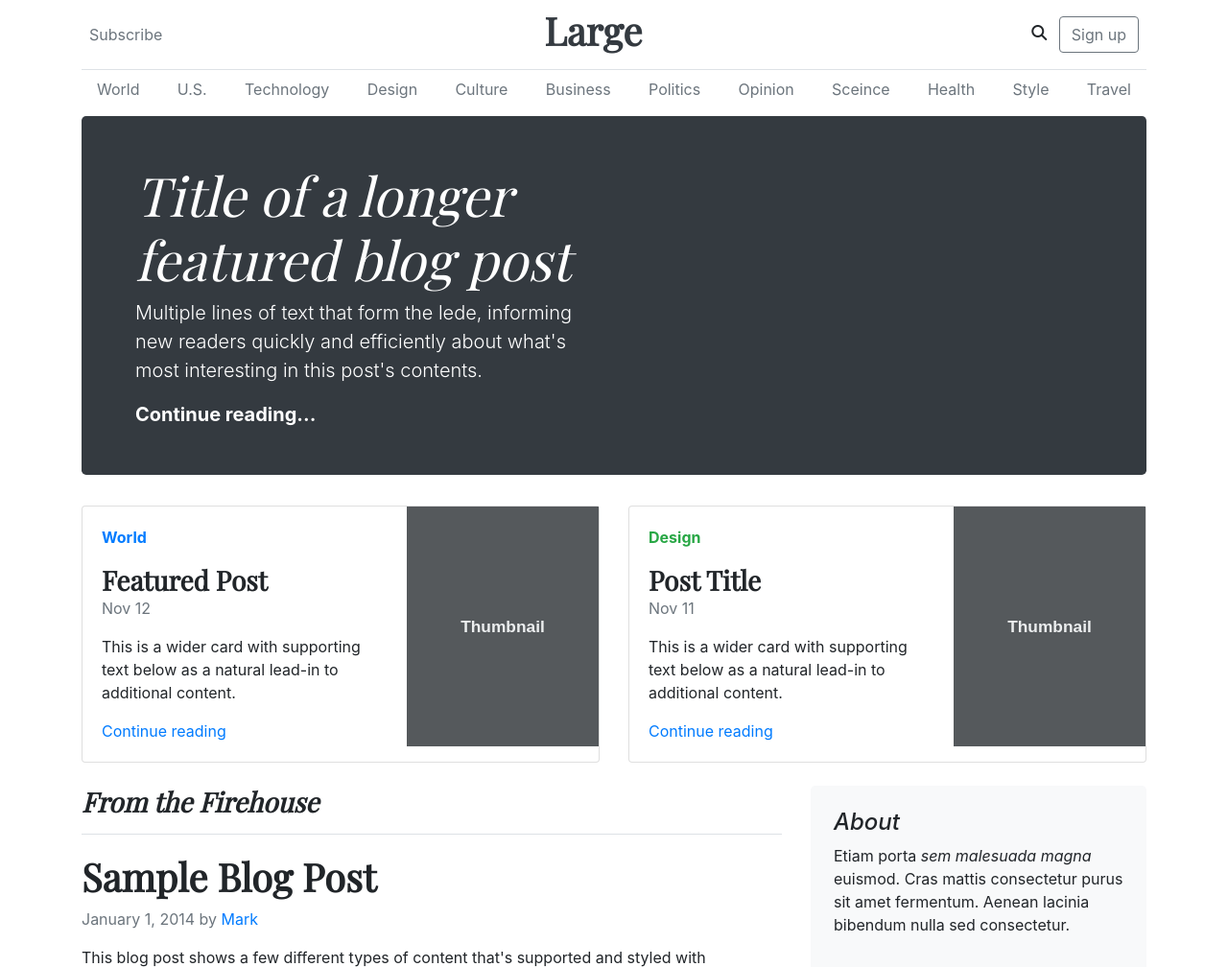
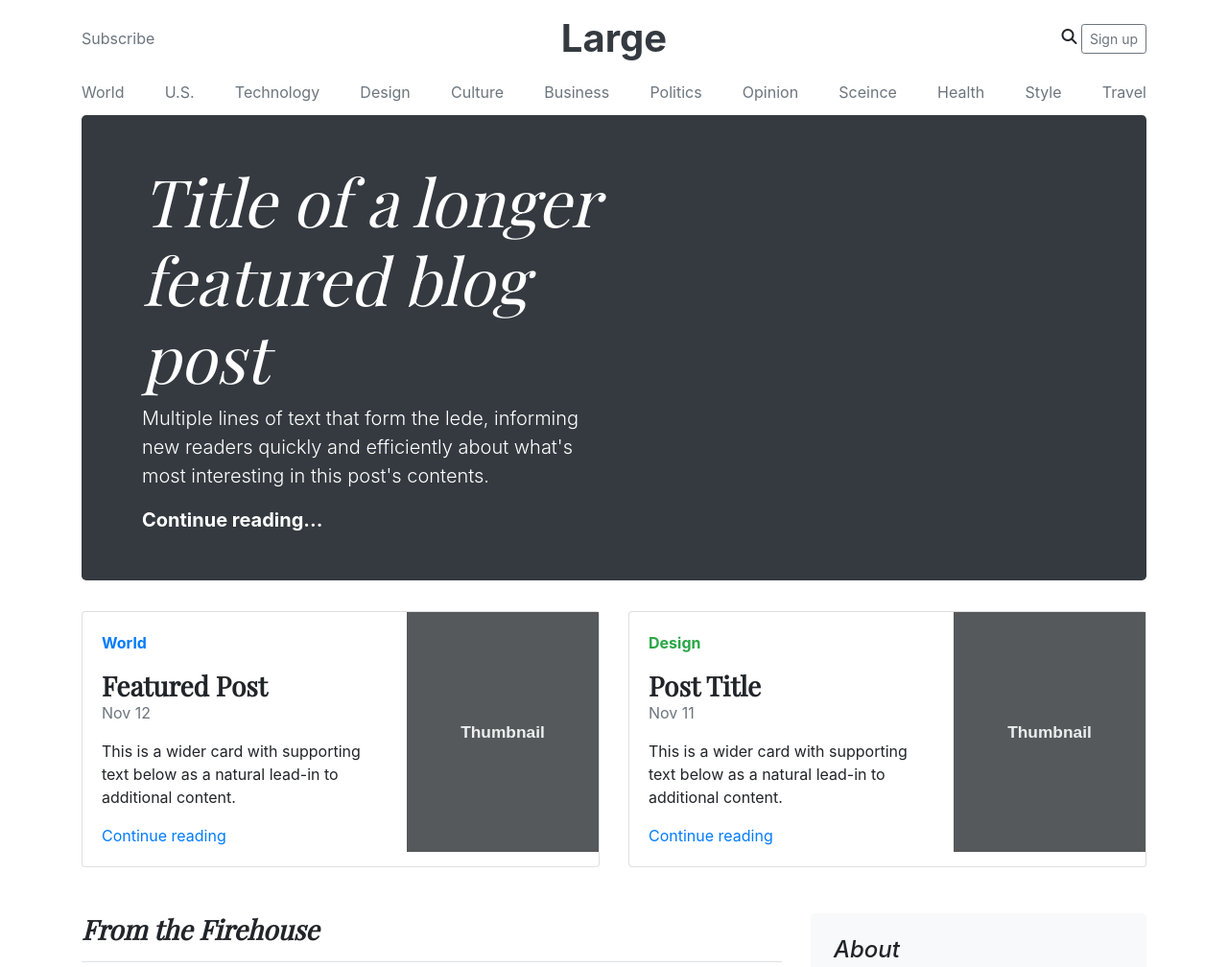
Before and after one commit to meta-charul-singhvi/GETA2021, a plain HTML site: page index.html in a window 1280 px wide. Shown: the top 1008 px of the page at 96% size. Drawn offline with nearby package versions, Linux system fonts and the light colour scheme.

Commit message:
Bootstrap

```diff
--- a/index.html
+++ b/index.html
@@ -19,17 +19,24 @@
     <body>
         <div class="container">
             <!--Header section-->
-            <header class="d-flex justify-content-between align-items-center p-2 border-bottom">
-                <a href="" class="text-muted">Subscribe</a>
-                <h1><a href="" class="text-dark font-weight-bold h1">Large</a></h1>
-                <div>
-                    <i class="fas fa-search p-2"></i>
-                    <button class="btn btn-outline-secondary">Sign up</button>
+            <header class="blog-header py-3">
+                <div class="row flex-nowrap justify-content-between align-items-center">
+                    <div class="col-4 text-dark">
+                        <a href=""  class="text-muted">Subscribe</a>
+                    </div>
+                    <div class="col-4 text-center">
+                        <a href="" class="text-dark font-weight-bold h1">Large</a>
+                    </div>
+                    <div class="col-4 text-right">
+                        <i class="fas fa-search"></i>
+                        <button class="btn btn-sm btn-outline-secondary">Sign up</button>
+                    </div>
                 </div>
             </header>
 
             <!--Navigation bar-->
-            <nav class="navbar">
+            <div class="nav-scroller py-1 mb-2">
+                <nav class="nav d-flex justify-content-between">
                     <a href="#" class="text-muted">World</a>
                     <a href="#" class="text-muted">U.S.</a>
                     <a href="#" class="text-muted">Technology</a>
@@ -43,12 +50,12 @@
                     <a href="#" class="text-muted">Style</a>
                     <a href="#" class="text-muted">Travel</a>
                 </nav>
+            </div>
 
             <!--Banner below the naivagtion bar-->
-            <div class="jumbotron mt-2 bg-dark text-white p-5">
-                <div class="row pl-2">
-                    <div class="col-6">
-                        <h1 class="display-4 font-italic">
+            <div class="jumbotron mt-2 bg-dark text-white p-md-5">
+                <div class="col-md-6">
+                    <h1 class="display-4 font-italic text-responsive">
                         Title of a longer featured blog post
                     </h1>
                     <p class="lead text-white">
@@ -57,11 +64,10 @@
                     <a href="#" class="lead text-white font-weight-bold">Continue reading...</a>
                 </div>
             </div>
-            </div>
 
             <!--Cards-->
             <div class="row">
-                <div class="col-6">
+                <div class="col-lg-6 col-12 mb-4">
                     <!--First card-->
                     <div class="card d-flex flex-row">
                         <div class="card-body">
@@ -71,13 +77,13 @@
                             <p>This is a wider card with supporting text below as a natural lead-in to additional content.</p>
                             <a href="#">Continue reading</a>
                         </div>
-                        <div>
+                        <div class="d-none d-xl-block text-white">
                             <img class="card-img-right width" src="thumbnail.svg">
                         </div>
                     </div>
                 </div>
-                <div class="col-6">
-                    <!--second card-->
+                <div class="col-lg-6 col-12">
+                    <!--Second card-->
                     <div class="card d-flex flex-row">
                         <div class="card-body">
                             <p class="font-weight-bold text-success">Design</p>
@@ -86,7 +92,7 @@
                             <p>This is a wider card with supporting text below as a natural lead-in to additional content.</p>
                             <a href="#" class="card-link ">Continue reading</a>
                         </div>
-                        <div>
+                        <div class="d-none d-xl-block">
                             <img class="card-img-right width" src="thumbnail.svg">
                         </div>
                     </div>
@@ -95,7 +101,7 @@
             </div>
 
             <div class="row pt-4">
-                <div class="col-8">
+                <div class="col-lg-8 col-12">
                     <h3 class="border-bottom font-italic font-weight-bold pb-3">From the Firehouse</h3>
 
                     <!--First blog post Contents-->
@@ -162,7 +168,7 @@
                         <p>Donec ullamcorper nulla non metus auctor fringilla. Nulla vitae elit libero, a pharetra augue.</p>
                     </div>
 
-                <div class="mt-4 pt-4 pb-4 mb-3 ">
+                    <div class="mt-4 pt-4 pb-4 mb-3">
                         <button class="btn badge-pill text-primary border border-primary">Older</button>
                         <button class="btn badge-pill text-muted border border-muted">Newer</button>
                     </div>
@@ -171,7 +177,7 @@
                 </div>
 
                 <!--Aside section-->
-                <aside class="col-4">
+                <aside class="col-lg-4 col-12">
                     <div class="jumbotron p-4 bg-light">
                         <h4 class="font-italic">About</h4>
                         <p>Etiam porta <span class="font-italic">sem malesuada magna </span> euismod. Cras mattis consectetur purus sit amet fermentum. Aenean lacinia bibendum nulla sed consectetur.</p>
--- a/style.css
+++ b/style.css
@@ -1,3 +1,11 @@
 h1,h2,h3{
     font-family: "Playfair Display", Georgia, "Times New Roman", serif;
 }
+.nav-scroller {
+    position: relative;
+    overflow-y: hidden;
+    -webkit-text-size-adjust: 100%;
+}
+.text-responsive {
+    font-size: calc(100% + 2.5vw + 2.5vh);
+  }
```
Lines whose indentation alone changed are shown as unchanged.
